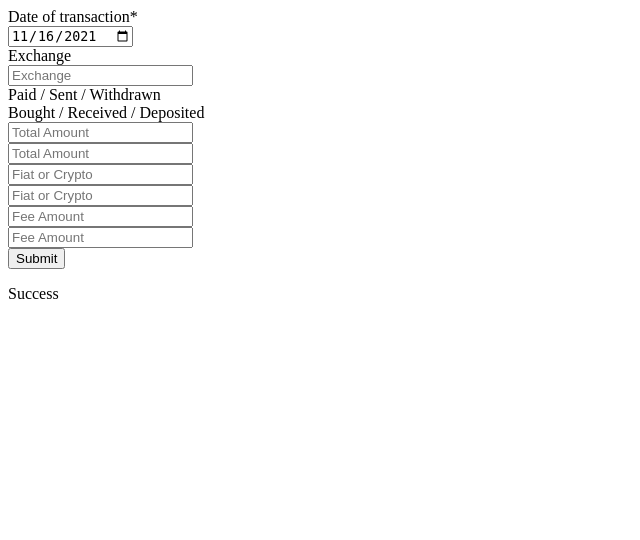
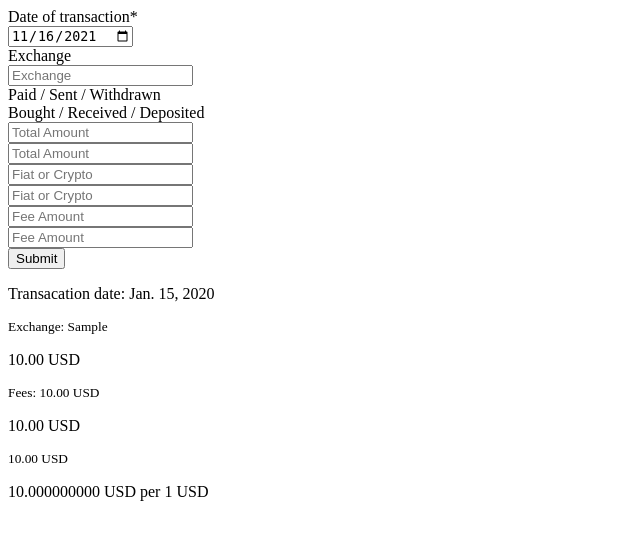
Before and after one commit to Jonathan-Adly/htmx-crypto, a Django app: template templates/components/successful_transaction.html in a window 1280 px wide. Shown: the top 540 px of the page, without its empty margins (0-640 px from the left). Run offline with Django 3.2, Linux system fonts and the light colour scheme; the template is opened without the code that fills it: values that come from a table or form of the project are taken from there, others are empty; tables that the repository leaves empty hold one stand-in row (values such as "Sample post"); some libraries are stand-ins or nearby versions.

Commit message:
display transactions

```diff
--- a/crypto/forms.py
+++ b/crypto/forms.py
@@ -51,7 +51,7 @@ class TransactionForm(forms.ModelForm):
                         "currencies", kwargs={"input_clicked": "sold"}
                     ),
                     "hx-target": "#results_sold",
-                    "_": "on blur remove #currencies",
+                    "_": "on blur wait 500ms remove #currencies",
                 }
             ),
             "sold_currency_fee": forms.TextInput(
@@ -73,7 +73,7 @@ class TransactionForm(forms.ModelForm):
                         "currencies", kwargs={"input_clicked": "bought"}
                     ),
                     "hx-target": "#results_bought",
-                    "_": "on blur remove #currencies",
+                    "_": "on blur wait 500ms then remove #currencies",
                 }
             ),
             "bought_currency_fee": forms.TextInput(
--- a/crypto/models.py
+++ b/crypto/models.py
@@ -32,7 +32,7 @@ class Transaction(models.Model):
     price = models.DecimalField(max_digits=19, decimal_places=10)
 
     class Meta:
-        ordering = ["date"]
+        ordering = ["-date"]
 
     def __str__(self):
         return f"{self.user.email} on {self.exchange} - {self.date}"
--- a/templates/base.html
+++ b/templates/base.html
@@ -26,7 +26,9 @@
 
     <!-- Sticky alerts (toasts), empty container -->
     <!-- Reference: https://www.gethalfmoon.com/docs/sticky-alerts-toasts -->
-    <div class="sticky-alerts"></div>
+    <div class="sticky-alerts">
+    {% include 'components/alert.html' %}
+    </div>
 
     {% include 'components/navbar.html' %}
     <!-- Content wrapper start -->
--- /dev/null
+++ b/templates/components/alert.html
@@ -0,0 +1,3 @@
+<div class="alert alert-primary filled" role="alert" id="precompiled-alert-1">
+<p> Transacation added successfully </p>
+</div>
--- a/templates/components/successful_transaction.html
+++ b/templates/components/successful_transaction.html
@@ -1,5 +1,5 @@
 {% include 'components/transaction_form.html' %}
 
-<div id="transactions" class="content" hx-swap-oob="true">
-Success
+<div id="transactions" class="content" hx-swap-oob="true" _="on load call halfmoon.toastAlert('precompiled-alert-1', 3500)">
+    {% include 'components/transactions.html' %}
 </div>
--- /dev/null
+++ b/templates/components/transactions.html
@@ -0,0 +1,26 @@
+{% for transaction in transactions %}
+<div class="card row">
+    <div class="col-3">
+    <p> Transacation date: {{transaction.date}} </p>
+    {% if transaction.exchange %}  <small> Exchange: {{transaction.exchange}} </small> {% endif %}
+    </div>
+
+     <div class="col-3">
+    <p> {{transaction.sold_currency_amount|floatformat:2}} {{transaction.sold_currency}} </p>
+    {% if transaction.sold_currency_fee %}  <small> Fees: {{transaction.sold_currency_fee|floatformat:2}} {{transaction.sold_currency}}</small>  {% endif %}
+    </div>
+
+    <div class="col-3">
+    <p>{{transaction.bought_currency_amount|floatformat:2}} {{transaction.bought_currency}} </p>
+    {% if transaction.bought_currency_fee %} <small> {{transaction.bought_currency_fee|floatformat:2}} {{transaction.bought_currency}}  </small> {% endif %}
+    </div>
+
+     <div class="col-3">
+    <p>{{transaction.price|floatformat:9}} {{transaction.sold_currency}} per 1 {{transaction.bought_currency}} </p>
+    </div>
+</div>
+        {% empty %}
+        <div class="row card">
+            <p> No transactions yet </p>
+        </div>
+    {% endfor %}
--- a/templates/home.html
+++ b/templates/home.html
@@ -11,8 +11,9 @@
 {% include 'components/transaction_form.html'%}
 </div>
 
+
 <div class= "content" id="transactions">
-
+   {% include 'components/transactions.html' %}
 </div>
 {% else %}
 <div hx-boost="true">
```
Also changed, not shown: crypto/views.py (+5 -2 lines).
